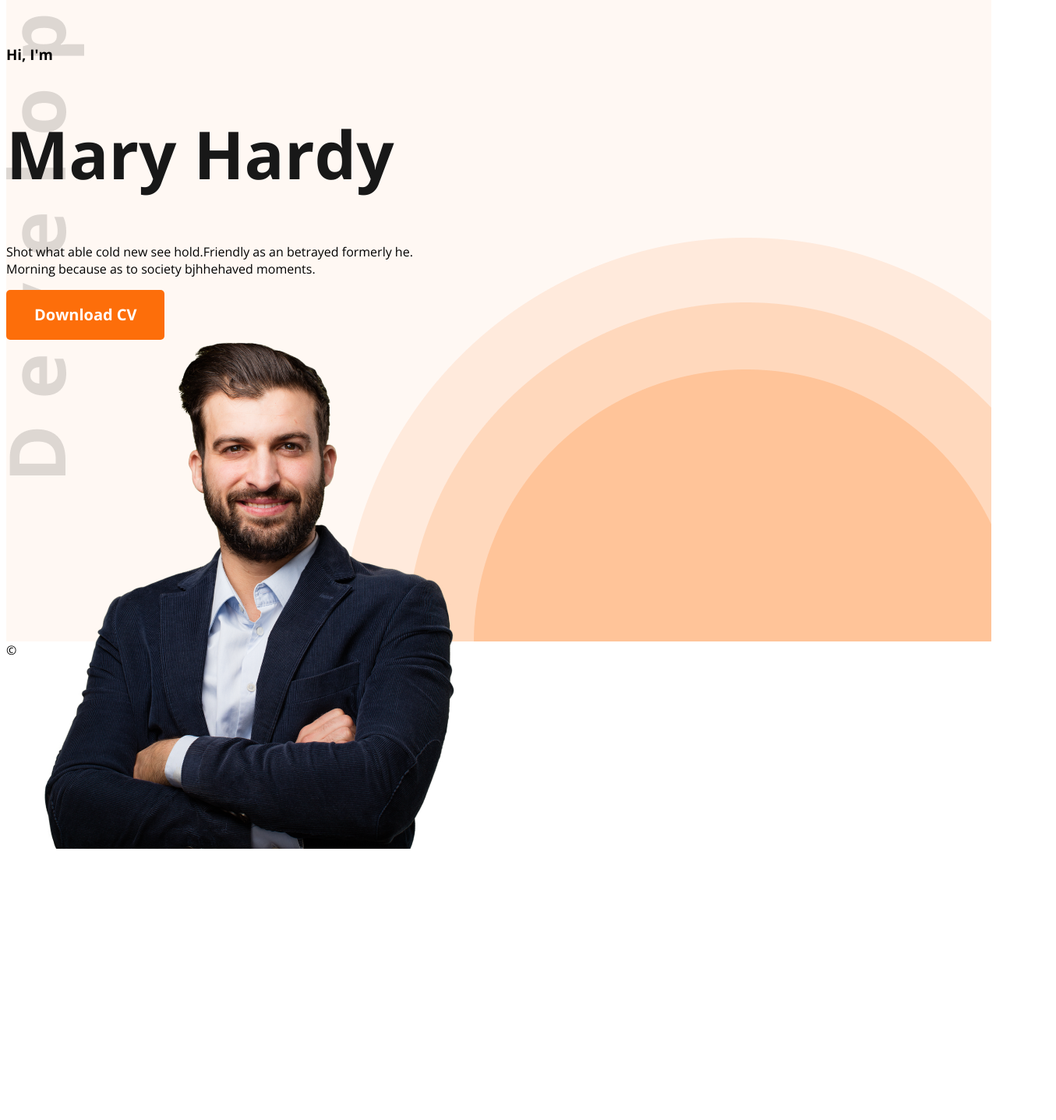
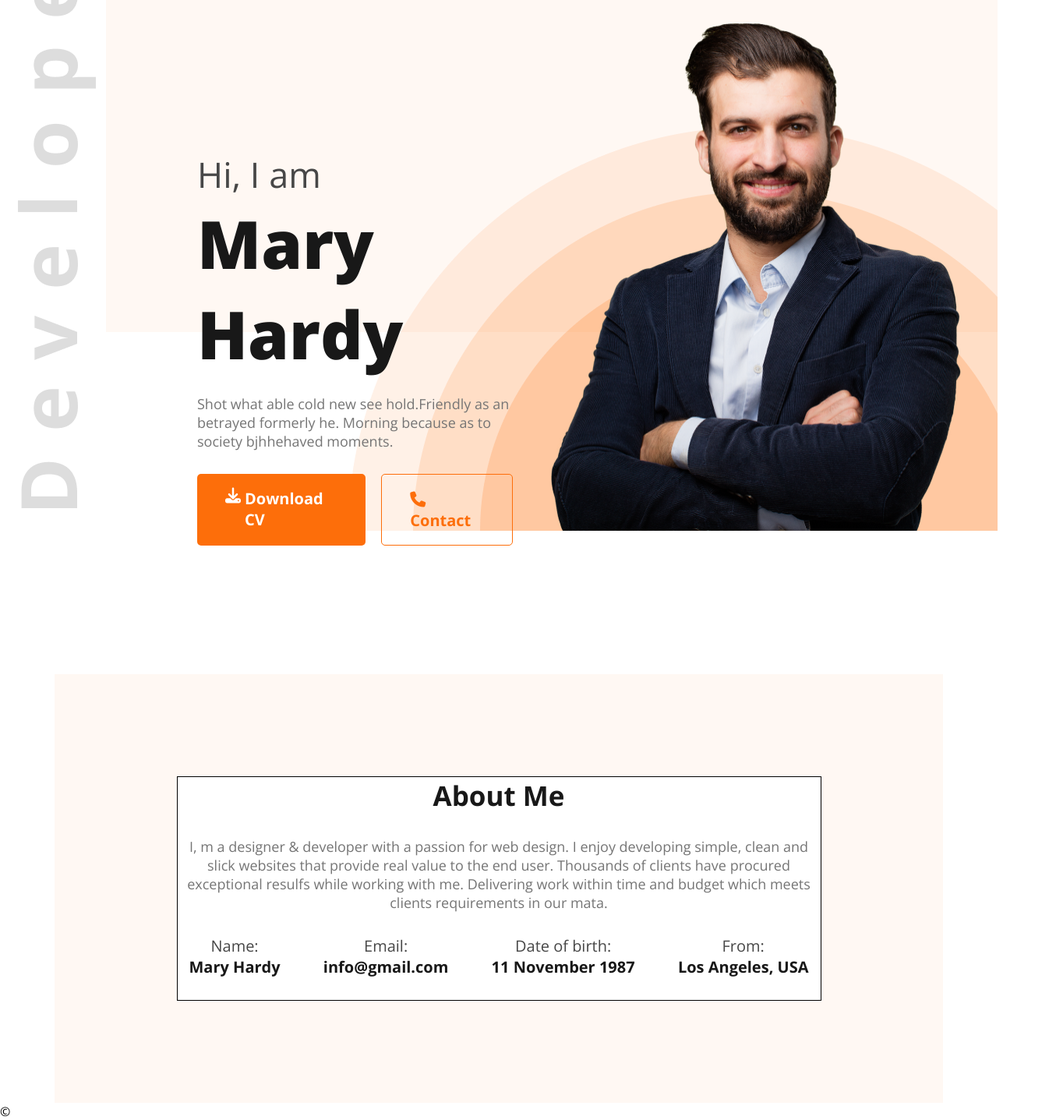
Before and after one commit to tanjimul755/my-first-porfolio, a plain HTML site: page index.html in a window 1280 px wide. Shown: the part 161-1598 px from the top of the page at 78% size, 1355 px wide, since content can reach past the window. Before the commit the page ends 1255 px from the top, so only its background shows below. Drawn offline with nearby package versions, Linux system fonts and the light colour scheme.

Commit message:
Completed the Header & About me section

```diff
--- a/css/style.css
+++ b/css/style.css
@@ -1,4 +1,8 @@
-
+* {
+    margin: 0;
+    padding: 0;
+    box-sizing: border-box;
+}
 .open-sans-normal {
   font-family: "Open Sans", sans-serif;
   font-optical-sizing: auto;
@@ -8,17 +12,52 @@
 }
 
 .header{
-    background-color: #FFF8F3;
     height: 976px;
-    background-image: url('/images/header_bg.png'), url('/images/developer.png');
-    background-repeat: no-repeat, no-repeat, no-repeat;
-    background-position: bottom right,  top left;
+    background-image: url('/images/developer.png');
+    background-repeat: no-repeat;
+    margin: 38px 0 0 23px;
+    background-position: top left;
+    position: relative;
 }
+
+
 
 .header_content {
     width: 585px;
     height: 356px;
+    margin-left: 230px;
+    margin-top: 190px;
 }
+
+.header_content h1 {
+    margin-bottom: 20px;
+}
+
+.banner {
+
+    display: flex;
+    justify-content: space-between;
+    background-image: url('/images/header_bg.png');
+    background-repeat: no-repeat;
+    background-position: bottom right;
+}
+
+.banner-img {
+    width: 584px;
+    height: 678px;
+    margin-right: 38px;
+}
+
+.banner-bg {
+    background-color: #FFF8F3;
+    width: 91%;
+    height: 837px;
+    position: absolute;
+    top: -300px;
+    right: 0;
+    z-index: -1;
+}
+
 
 .flex {
     display: flex;
@@ -26,19 +65,24 @@
 
 .heading-1 {
     font-size: 85px;
-    font-weight: bold;
+    font-weight: 800;
     color: #181818;
 }
 
 .heading-2 {
     font-size: 35px;
-    font-weight: 800;
+    font-weight: 700;
     color: #181818;
 }
 
 .heading-3 {
     font-size: 20px;
-    font-weight: 800;
+    font-weight: 400;
+    color: #474747;
+}
+.heading-3-bold {
+    font-size: 20px;
+    font-weight: 700;
     color: #181818;
 }
 
@@ -46,6 +90,9 @@
     display: flex;
     justify-content: center;
     align-items: center;
+}
+.text-center {
+    text-align: center;
 }
 
 .btn-primary {
@@ -56,6 +103,18 @@
     font-weight: bold;
     font-size: 20px;
     border: none;
+    cursor: pointer;
+    display: flex;
+    justify-content: center;
+    gap: 5px;
+}
+.btn-secendary {
+    color: #FD6E0A;
+    padding: 18px 35px 18px 36px;
+    border-radius: 5px;
+    font-weight: bold;
+    font-size: 20px;
+    border: 1px solid #FD6E0A;
     cursor: pointer;
 }
 
@@ -81,8 +140,7 @@ nav ul li, a{
     display: flex;
     align-items: center;
     justify-content: space-between;
-    gap: 825px;
-    padding: 20px 50px;
+    margin: 50px 240px 50px 230px;
 }
 
 .header nav ul {
@@ -92,3 +150,42 @@ nav ul li, a{
     align-items: center;
 
 }
+.para-1 {
+    font-size: 18px;
+    font-weight: 400;
+    color: #757575;
+}
+.banner-btns {
+    display: flex;
+    gap: 20px;
+    margin-top: 30px;
+}
+.header_content h3 {
+    font-size: 45px;
+    font-weight: 400;
+    color: #474747;
+}
+.about-me {
+    background-color: #FFF8F3;
+    width: 1140px;
+    height: 550px;
+    margin: 0 auto;
+}
+.about-me-content {
+    background-color: #FFFFFF;
+    width: 827px;
+    height: 288px;
+    border: 1px solid #000000;
+}
+
+.about-me-content p {
+    margin: 30px 0 30px 0;
+}
+
+.info {
+    display: flex;
+    justify-content: space-between;
+    align-items: center;
+    gap: 50px;
+    margin: 0 15px 0 15px;
+}
--- a/index.html
+++ b/index.html
@@ -1,14 +1,18 @@
 <!DOCTYPE html>
 <html lang="en">
+
 <head>
     <meta charset="UTF-8">
     <meta name="viewport" content="width=device-width, initial-scale=1.0">
-    <link rel="stylesheet" href="/css/style.css">
     <link rel="preconnect" href="https://fonts.googleapis.com">
     <link rel="preconnect" href="https://fonts.gstatic.com" crossorigin>
-    <link href="https://fonts.googleapis.com/css2?family=Open+Sans:ital,wght@0,300..800;1,300..800&display=swap" rel="stylesheet">
+    <link href="https://fonts.googleapis.com/css2?family=Open+Sans:ital,wght@0,300..800;1,300..800&display=swap"
+        rel="stylesheet">
+    <link rel="stylesheet" href="/css/style.css">
+    <script src="https://kit.fontawesome.com/c6ba8f258a.js" crossorigin="anonymous"></script>
     <title>Porfolio Website</title>
 </head>
+
 <body class="open-sans-normal">
     <header class="header">
         <nav>
@@ -19,16 +23,53 @@
                 <a class="btn-primary" href="#hire_me">Hire Me</a>
             </ul>
         </nav>
+
+        <div class="banner">
+            <div class="banner-bg"></div>
             <div class="header_content">
-                <h3>Hi, I'm</h3>
+                <h3>Hi, I am</h3>
                 <h1 class="heading-1">Mary Hardy</h1>
-                <p>Shot what able cold new see hold.Friendly as an betrayed formerly he. Morning because as to society bjhhehaved moments.</p>
-                <a class="btn-primary" href="#contact">Download CV</a>
+                <p class="para-1">Shot what able cold new see hold.Friendly as an betrayed formerly he. Morning because
+                    as to society bjhhehaved moments.</p>
+
+                <div class="banner-btns">
+                    <a class="btn-primary" href="#contact"><i class="fa-solid fa-download"></i> Download CV</a>
+                    <a class="btn-secendary" href="#contact"><i class="fa-solid fa-phone"></i> Contact </a>
                 </div>
-        <div class="header_image">
-            <img src="/images/hardy.png" alt="Header Image">
+            </div>
+            <img class="banner-img" src="/images/hardy.png" alt="Header Image">
+        </div>
     </header>
-    <main></main>
+    <main class="main">
+        <div class="about-me flex center">
+            <div class="about-me-content text-center">
+                <h2 class="heading-2">About Me</h2>
+                <p class="para-1">I, m a designer & developer with a passion for web design. I enjoy developing simple, clean and slick websites that provide real value to the end user. Thousands of clients have procured exceptional resulfs while working with me. Delivering work within time and budget which meets clients requirements in our mata.</p>
+
+                <div class="info">
+                    <div>
+                        <h4 class="heading-3">Name:</h4>
+                        <h3 class="heading-3-bold">Mary Hardy</h3>
+                    </div>
+                    <div>
+                        <h4 class="heading-3">Email:</h4>
+                        <h3 class="heading-3-bold">info@gmail.com</h3>
+                    </div>
+                    <div>
+                        <h4 class="heading-3">Date of birth:</h4>
+                        <h3 class="heading-3-bold">11 November 1987</h3>
+                    </div>
+                    <div>
+                        <h4 class="heading-3">From:</h4>
+                        <h3 class="heading-3-bold">Los Angeles, USA</h3>
+                    </div>
+                </div>
+            </div>
+        </div>
+
+
+    </main>
     <footer>&copy;</footer>
 </body>
+
 </html>
```
Lines whose indentation alone changed are shown as unchanged.
